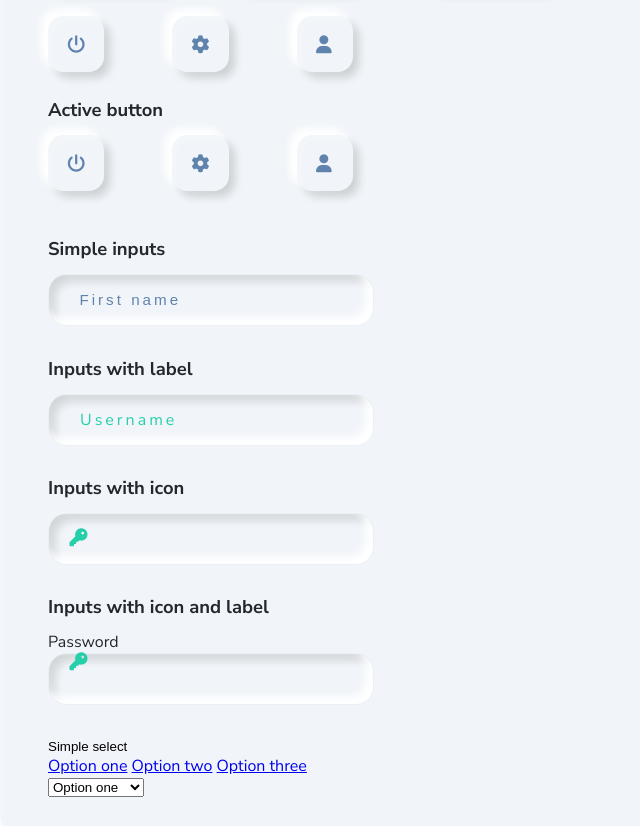
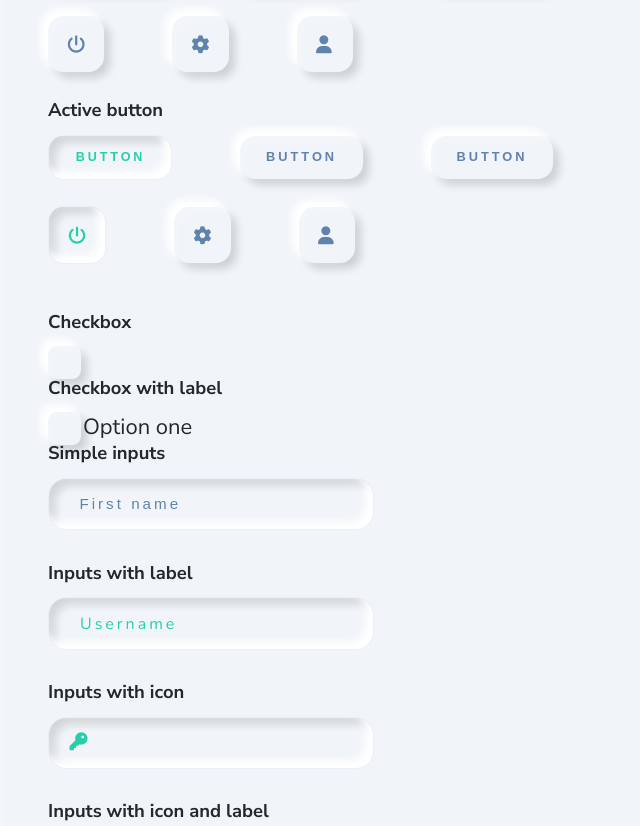
Before and after one commit to damian-szwajkos/Neumorphism_material, a plain HTML site: page neumorphism-material/index.html in a window 1280 px wide. Shown: the part 700-1526 px from the top of the page, without its empty margins (0-640 px from the left). Drawn offline with Linux system fonts and the light colour scheme.

Commit message:
Init checkboxes.

```diff
--- a/neumorphism-material/index.html
+++ b/neumorphism-material/index.html
@@ -77,6 +77,12 @@
             <h4>Active button</h4>
 
             <div class="nm__btn--group">
+                <button class="nm__btn active"><span>Button</span></button>
+                <button class="nm__btn"><span>Button</span></button>
+                <button class="nm__btn"><span>Button</span></button>
+            </div>
+
+            <div class="nm__btn--group">
                 <button class="nm__btn nm__btn--icon active"><i class="fas fa-power-off"></i></button>
                 <button class="nm__btn nm__btn--icon"><i class="fas fa-cog"></i></button>
                 <button class="nm__btn nm__btn--icon"><i class="fas fa-user"></i></button>
@@ -92,8 +98,19 @@
 
             <!-- CHECKBOX -->
 
+            <h4>Checkbox</h4>
 
+            <label class="nm__checkbox">
+                <input type="checkbox">
+                <span class="checkmark"></span>
+            </label>
 
+            <h4>Checkbox with label</h4>
+
+            <label class="nm__checkbox"> Option one
+                <input type="checkbox">
+                <span class="checkmark"></span>
+            </label>
 
             <!-- DATEPICKER -->
 
@@ -165,14 +182,6 @@
             </div>
 
 
-            <div>
-                <select name="Simple select" id="">
-                    <option value="">Option one</option>
-                    <option value="">Option two</option>
-                    <option value="">Option three</option>
-                </select>
-            </div>
-
             <!-- SLIDE TOGGLE -->
 
         </div>
--- a/neumorphism-material/style.scss
+++ b/neumorphism-material/style.scss
@@ -1,5 +1,6 @@
 /* ATOMS */
 @import 'styles/atoms/buttons.scss';
+@import 'styles/atoms/checkboxes.scss';
 @import 'styles/atoms/dividers.scss';
 @import 'styles/atoms/grid.scss';
 @import 'styles/atoms/inputs.scss';
--- a/neumorphism-material/styles/atoms/_buttons.scss
+++ b/neumorphism-material/styles/atoms/_buttons.scss
@@ -67,4 +67,16 @@ button {
     }
 
   }
+
+  &.active {
+    box-shadow: $shadow-primary__inset;
+    border: 1px solid #5f83ad0d;
+
+    span, i {
+      display: inline-block;
+      transform: scale(0.98);
+      color: $col-primary;
+    }
+  }
+
 }
--- /dev/null
+++ b/neumorphism-material/styles/atoms/_checkboxes.scss
@@ -0,0 +1,65 @@
+.nm__checkbox {
+
+  position: relative;
+  padding-left: 35px;
+  margin-bottom: 1em;
+  cursor: pointer;
+  font-size: 22px;
+  -webkit-user-select: none;
+  -moz-user-select: none;
+  -ms-user-select: none;
+  user-select: none;
+
+  input {
+    position: absolute;
+    opacity: 0;
+    cursor: pointer;
+    height: 0;
+    width: 0;
+  }
+
+
+  &:hover {
+
+    input {
+
+      ~ .checkmark  {
+        //background-color: #ccc;
+      }
+
+    }
+
+  }
+
+  input {
+
+    &:checked {
+      ~ .checkmark {
+
+        border: 1px solid #5f83ad0d;
+        box-shadow: $shadow-primary__inset, $shadow-primary;
+
+      }
+    }
+
+  }
+
+
+}
+
+.checkmark {
+  position: absolute;
+  top: 0;
+  left: 0;
+  height: 1.5em;
+  width: 1.5em;
+  border-radius: 0.4em;
+  box-shadow: $shadow-primary;
+
+  &:after {
+    content: "";
+    position: absolute;
+    display: none;
+  }
+
+}
```
Also changed, not shown: neumorphism-material/style.css, neumorphism-material/style.min.css.
